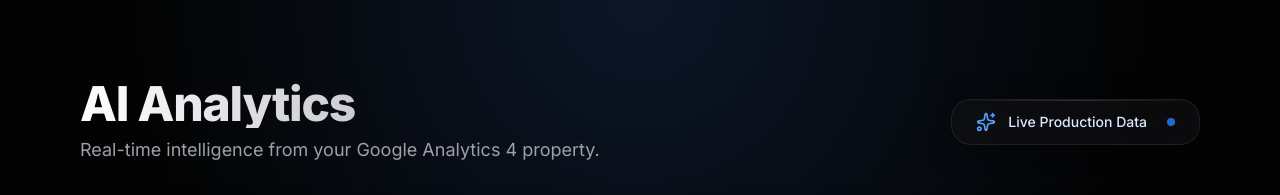
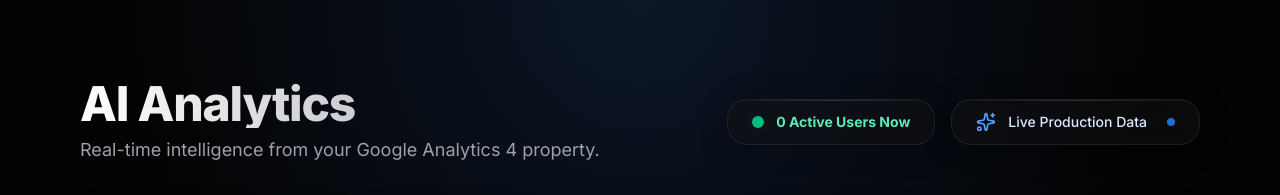
Before and after one commit to Yash9368/ai-analytics-frontend, a Next.js app: page / in a window 1280 px wide. Shown: the top 195 px of the page. Built offline with nearby package versions, Linux system fonts and the light colour scheme.

Commit message:
Integrate live real-time active users counter with 15s polling

```diff
--- a/app/page.tsx
+++ b/app/page.tsx
@@ -24,11 +24,13 @@ export default function Dashboard() {
   const [traffic, setTraffic] = useState<any[]>([]);
   const [devices, setDevices] = useState<any[]>([]);
   const [topPages, setTopPages] = useState<any[]>([]);
+  const [realtime, setRealtime] = useState<any>({ activeUsers: 0, devices: [], activePages: [] });
   const [loading, setLoading] = useState(true);
   const [mounted, setMounted] = useState(false);
 
   useEffect(() => {
     setMounted(true);
+
     const fetchData = async () => {
       try {
         const [overviewRes, trafficRes, devicesRes, pagesRes] = await Promise.all([
@@ -62,7 +64,23 @@ export default function Dashboard() {
         setLoading(false);
       }
     };
+
+    const fetchRealtime = async () => {
+      try {
+        const res = await fetch(`${API_BASE}/realtime`);
+        const rData = await res.json();
+        setRealtime(rData);
+      } catch (error) {
+        console.error("Failed to fetch realtime", error);
+      }
+    };
+
     fetchData();
+    fetchRealtime();
+
+    // Poll realtime data every 15 seconds
+    const interval = setInterval(fetchRealtime, 15000);
+    return () => clearInterval(interval);
   }, []);
 
   if (loading) {
@@ -125,10 +143,21 @@ export default function Dashboard() {
             Real-time intelligence from your Google Analytics 4 property.
           </p>
         </div>
-        <div className="glass-panel px-6 py-3 flex items-center gap-3 w-fit border-blue-500/20">
-          <Sparkles className="h-5 w-5 text-blue-400" />
-          <span className="text-sm font-medium text-blue-100">Live Production Data</span>
-          <div className="h-2 w-2 rounded-full bg-blue-500 animate-pulse ml-2" />
+        <div className="flex items-center gap-4 flex-wrap">
+          <div className="glass-panel px-6 py-3 flex items-center gap-3 w-fit border-emerald-500/20">
+            <span className="relative flex h-3 w-3">
+              <span className="animate-ping absolute inline-flex h-full w-full rounded-full bg-emerald-400 opacity-75"></span>
+              <span className="relative inline-flex rounded-full h-3 w-3 bg-emerald-500"></span>
+            </span>
+            <span className="text-sm font-bold text-emerald-300">
+              {realtime.activeUsers} {realtime.activeUsers === 1 ? "Active User" : "Active Users"} Now
+            </span>
+          </div>
+          <div className="glass-panel px-6 py-3 flex items-center gap-3 w-fit border-blue-500/20">
+            <Sparkles className="h-5 w-5 text-blue-400" />
+            <span className="text-sm font-medium text-blue-100">Live Production Data</span>
+            <div className="h-2 w-2 rounded-full bg-blue-500 animate-pulse ml-2" />
+          </div>
         </div>
       </motion.header>
 
```
